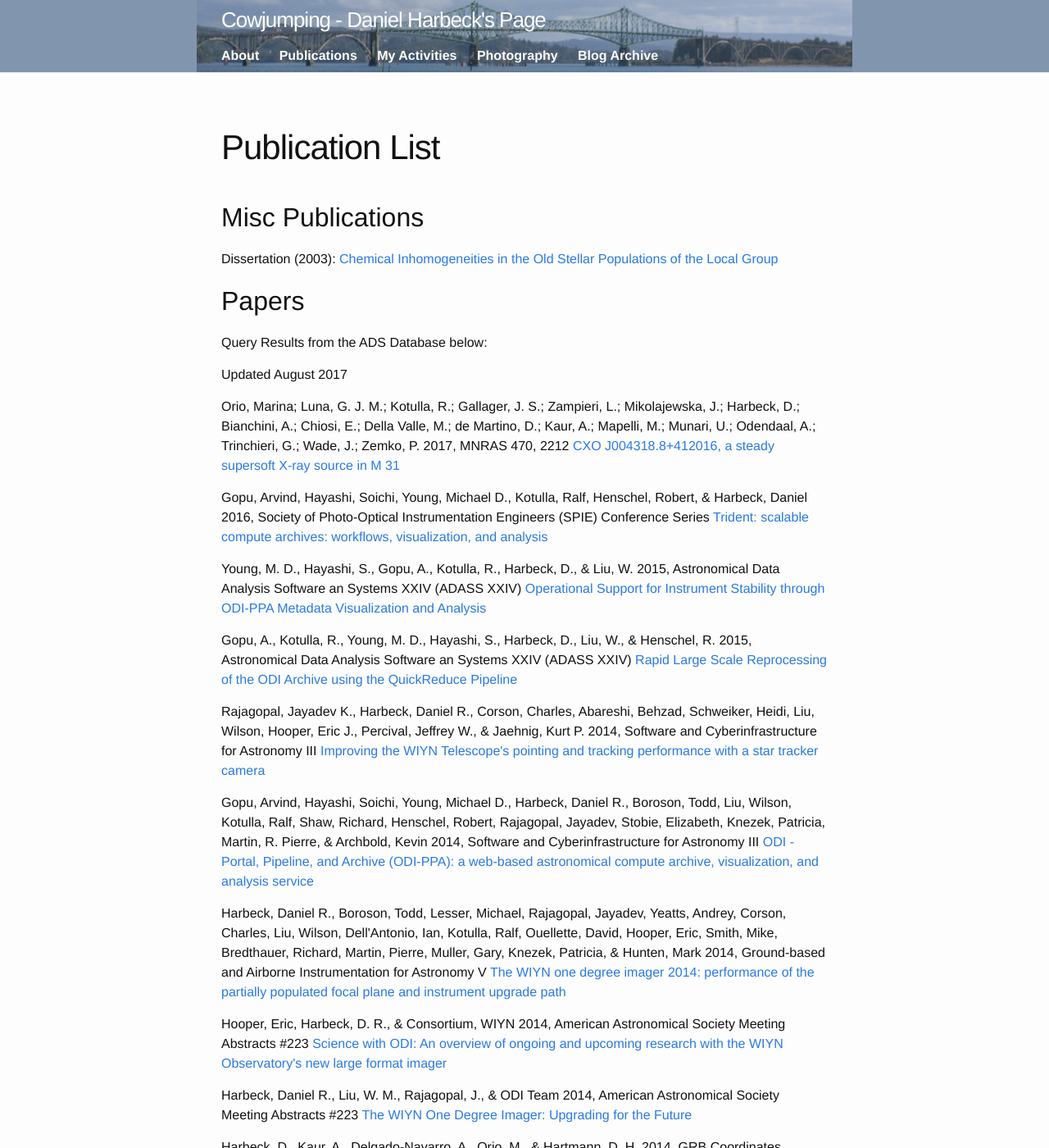
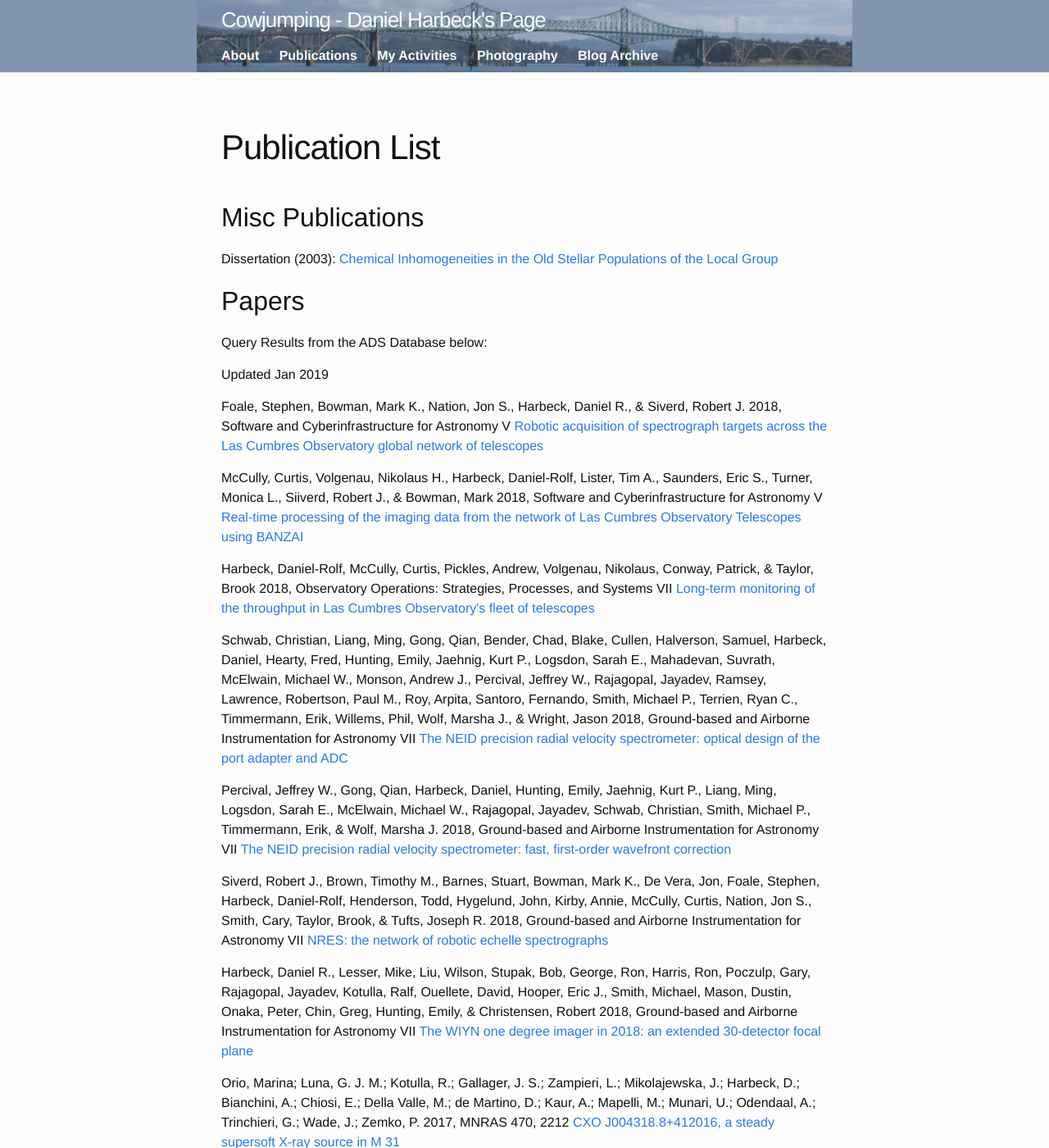
Before and after one commit to drhaz/drhaz.github.io, a Jekyll site: the page built from _pages/publist.md, in a window 1280 px wide and 1400 px high. Shown: the whole window at 82% size. Built offline with Jekyll 4.4.1, drawn with Linux system fonts in a browser that asks for light colours.

Commit message:
update publication list

```diff
--- a/_pages/publist.md
+++ b/_pages/publist.md
@@ -15,7 +15,61 @@ Papers
 
 Query Results from the ADS Database below:
 
-Updated August 2017
+Updated Jan 2019
+
+
+<P>Foale, Stephen, Bowman, Mark K., Nation, Jon S., Harbeck, Daniel R., &amp;
+Siverd, Robert J. 2018,  Software and Cyberinfrastructure for Astronomy V
+<A href="http://adsabs.harvard.edu/abs/2018SPIE10707E..0YF">Robotic acquisition of spectrograph targets across the Las Cumbres
+Observatory global network of telescopes</A>
+
+
+<P>McCully, Curtis, Volgenau, Nikolaus H., Harbeck, Daniel-Rolf, Lister, Tim
+A., Saunders, Eric S., Turner, Monica L., Siiverd, Robert J., &amp; Bowman,
+Mark 2018,  Software and Cyberinfrastructure for Astronomy V <A href="http://adsabs.harvard.edu/abs/2018SPIE10707E..0KM">Real-time
+processing of the imaging data from the network of Las Cumbres Observatory
+Telescopes using BANZAI</A>
+
+
+<P>Harbeck, Daniel-Rolf, McCully, Curtis, Pickles, Andrew, Volgenau,
+Nikolaus, Conway, Patrick, &amp; Taylor, Brook 2018,  Observatory Operations:
+Strategies, Processes, and Systems VII <A href="http://adsabs.harvard.edu/abs/2018SPIE10704E..01H">Long-term monitoring of the
+throughput in Las Cumbres Observatory's fleet of telescopes</A>
+
+
+<P>Schwab, Christian, Liang, Ming, Gong, Qian, Bender, Chad, Blake, Cullen,
+Halverson, Samuel, Harbeck, Daniel, Hearty, Fred, Hunting, Emily, Jaehnig,
+Kurt P., Logsdon, Sarah E., Mahadevan, Suvrath, McElwain, Michael W.,
+Monson, Andrew J., Percival, Jeffrey W., Rajagopal, Jayadev, Ramsey,
+Lawrence, Robertson, Paul M., Roy, Arpita, Santoro, Fernando, Smith,
+Michael P., Terrien, Ryan C., Timmermann, Erik, Willems, Phil, Wolf, Marsha
+J., &amp; Wright, Jason 2018,  Ground-based and Airborne Instrumentation for
+Astronomy VII <A href="http://adsabs.harvard.edu/abs/2018SPIE10702E..71S">The NEID precision radial velocity spectrometer: optical
+design of the port adapter and ADC</A>
+
+
+<P>Percival, Jeffrey W., Gong, Qian, Harbeck, Daniel, Hunting, Emily,
+Jaehnig, Kurt P., Liang, Ming, Logsdon, Sarah E., McElwain, Michael W.,
+Rajagopal, Jayadev, Schwab, Christian, Smith, Michael P., Timmermann, Erik,
+&amp; Wolf, Marsha J. 2018,  Ground-based and Airborne Instrumentation for
+Astronomy VII <A href="http://adsabs.harvard.edu/abs/2018SPIE10702E..6MP">The NEID precision radial velocity spectrometer: fast,
+first-order wavefront correction</A>
+
+
+<P>Siverd, Robert J., Brown, Timothy M., Barnes, Stuart, Bowman, Mark K., De
+Vera, Jon, Foale, Stephen, Harbeck, Daniel-Rolf, Henderson, Todd, Hygelund,
+John, Kirby, Annie, McCully, Curtis, Nation, Jon S., Smith, Cary, Taylor,
+Brook, &amp; Tufts, Joseph R. 2018,  Ground-based and Airborne Instrumentation
+for Astronomy VII <A href="http://adsabs.harvard.edu/abs/2018SPIE10702E..6CS">NRES: the network of robotic echelle spectrographs</A>
+
+
+<P>Harbeck, Daniel R., Lesser, Mike, Liu, Wilson, Stupak, Bob, George, Ron,
+Harris, Ron, Poczulp, Gary, Rajagopal, Jayadev, Kotulla, Ralf, Ouellete,
+David, Hooper, Eric J., Smith, Michael, Mason, Dustin, Onaka, Peter, Chin,
+Greg, Hunting, Emily, &amp; Christensen, Robert 2018,  Ground-based and
+Airborne Instrumentation for Astronomy VII <A href="http://adsabs.harvard.edu/abs/2018SPIE10702E..29H">The WIYN one degree imager in
+2018: an extended 30-detector focal plane</A>
+
 
 <P>Orio, Marina; Luna, G. J. M.; Kotulla, R.; Gallager, J. S.; Zampieri, L.; Mikolajewska, J.; Harbeck, D.; Bianchini, A.; Chiosi, E.; Della Valle, M.; de Martino, D.; Kaur, A.; Mapelli, M.; Munari, U.; Odendaal, A.; Trinchieri, G.; Wade, J.; Zemko, P. 2017, MNRAS 470, 2212 <a href="http://adsabs.harvard.edu/abs/2017MNRAS.470.2212O"> CXO J004318.8+412016, a steady supersoft X-ray source in M 31 </a>
 
```
